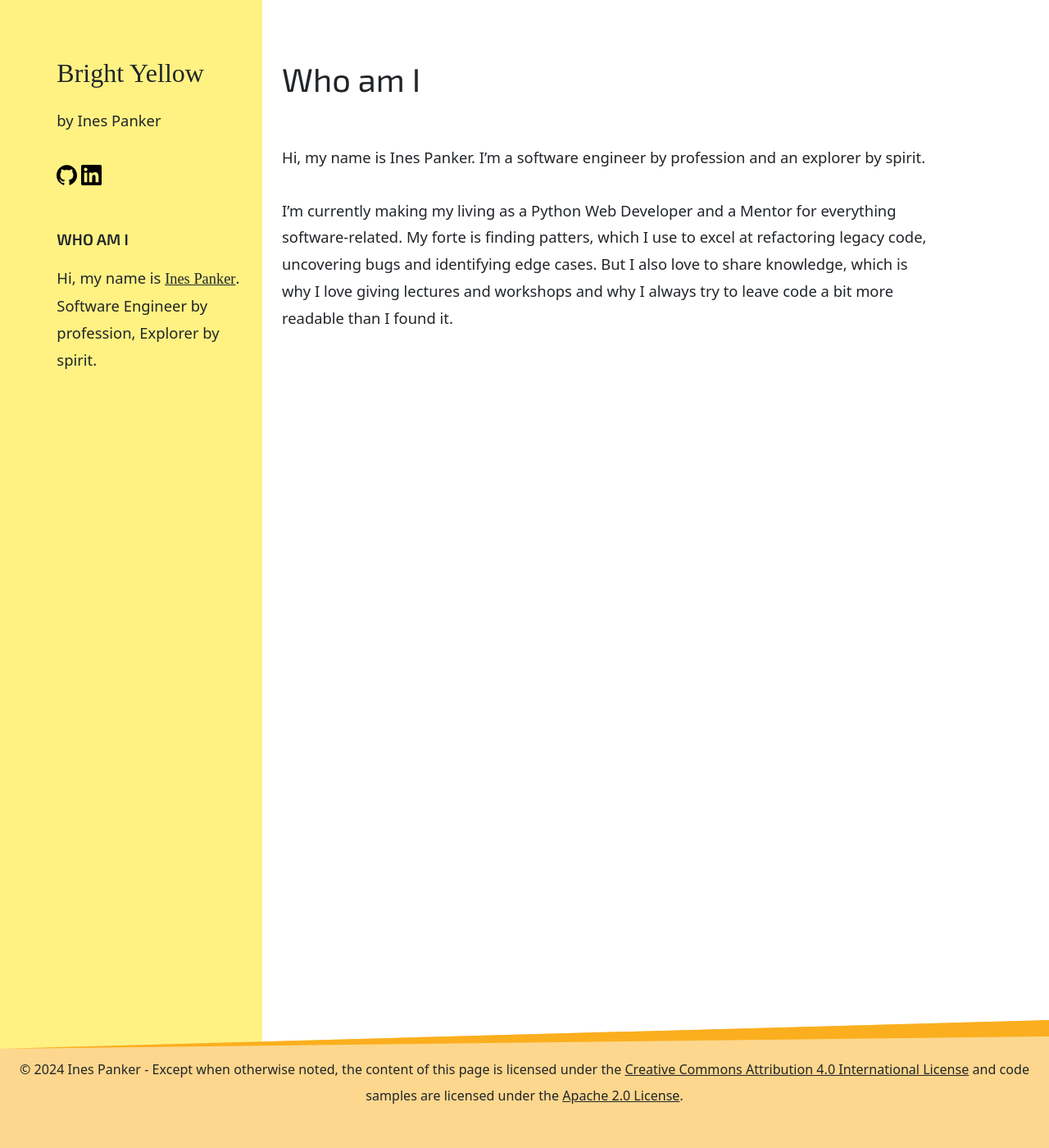
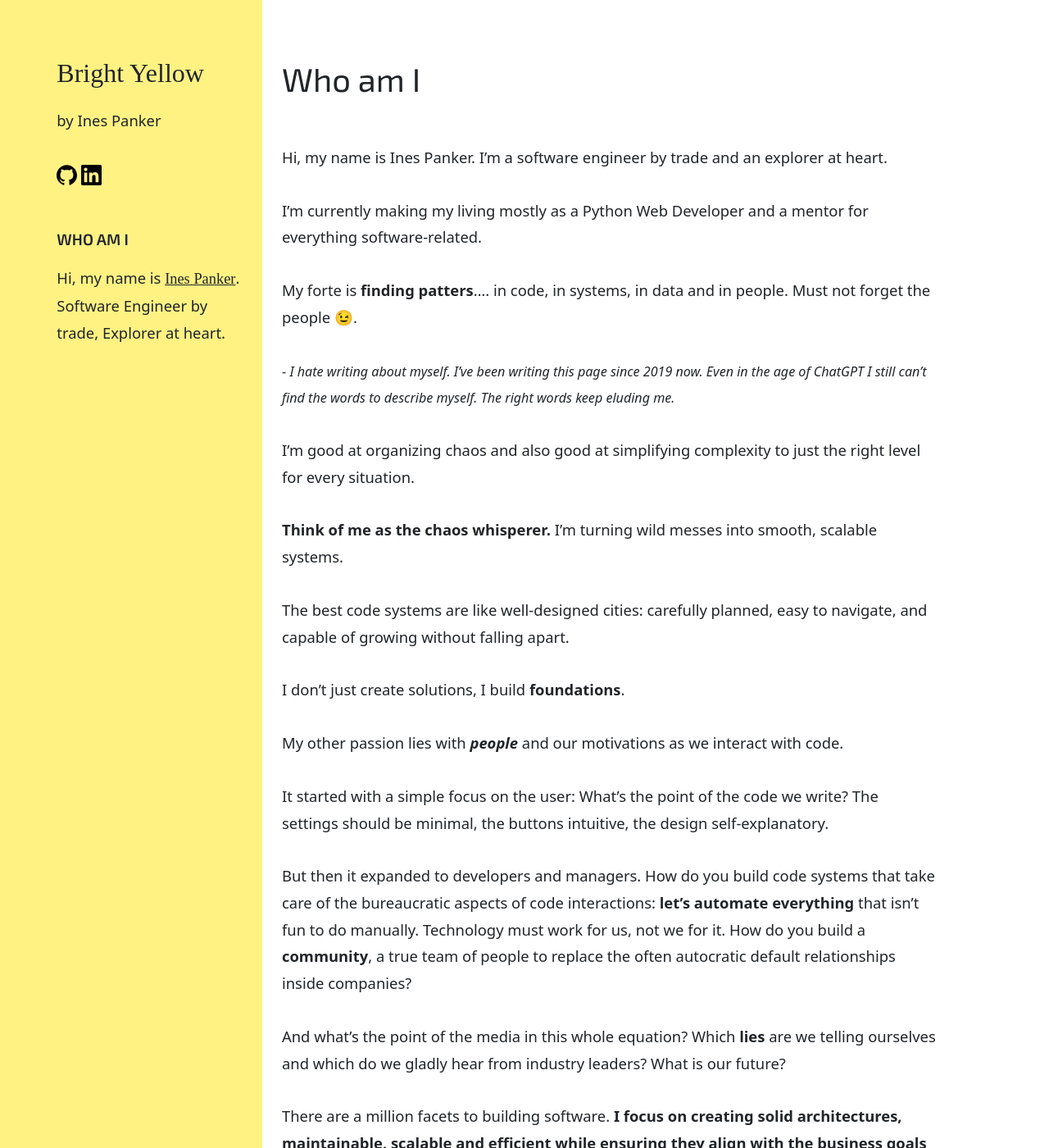
Before and after one commit to inesp/inesp.github.io, a Jekyll site: the page built from about.md, in a window 1280 px wide and 1400 px high. Shown: the whole window at 82% size. Built offline with Jekyll 4.4.1, drawn with Linux system fonts in a browser that asks for light colours; nearby versions of some CDN libraries; some web fonts are replaced; some of the changed text lies outside the part shown.

Commit message:
Improve About me

```diff
--- a/_includes/sidebar.html
+++ b/_includes/sidebar.html
@@ -35,6 +35,6 @@
       </ul>
 
       <h3 class="mt-md-4 mt-lg-5">Who am I</h3>
-      <p class="mb-5">Hi, my name is  <a href="{{ '/about' | relative_link }}" class="my-name">Ines Panker</a>. Software Engineer by profession, Explorer by spirit.</p>
+      <p class="mb-5">Hi, my name is  <a href="{{ '/about' | relative_link }}" class="my-name">Ines Panker</a>. Software Engineer by trade, Explorer at heart.</p>
   </div>
 </div>
--- a/about.md
+++ b/about.md
@@ -4,6 +4,28 @@ title: Who am I
 permalink: /about/
 ---
 
-Hi, my name is Ines Panker. I'm a software engineer by profession and an explorer by spirit.
+Hi, my name is Ines Panker. I'm a software engineer by trade and an explorer at heart.
 
-I'm currently making my living as a Python Web Developer and a Mentor for everything software-related. My forte is finding patters, which I use to excel at refactoring legacy code, uncovering bugs and identifying edge cases. But I also love to share knowledge, which is why I love giving lectures and workshops and why I always try to leave code a bit more readable than I found it.
+I'm currently making my living mostly as a Python Web Developer and a mentor for everything software-related.
+
+My forte is **finding patters**.... in code, in systems, in data and in people. Must not forget the people 😉.
+
+<small>- *I hate writing about myself. I've been writing this page since 2019 now. Even in the age of ChatGPT I still can't find the words to describe myself. The right words keep eluding me.*</small>
+
+I'm good at organizing chaos and also good at simplifying complexity to just the right level for every situation.
+
+**Think of me as the chaos whisperer.** I'm turning wild messes into smooth, scalable systems.
+
+The best code systems are like well-designed cities: carefully planned, easy to navigate, and capable of growing without falling apart.
+
+I don’t just create solutions, I build **foundations**.
+
+My other passion lies with ***people*** and our motivations as we interact with code.
+
+It started with a simple focus on the user: What's the point of the code we write? The settings should be minimal, the buttons intuitive, the design self-explanatory.
+
+But then it expanded to developers and managers. How do you build code systems that take care of the bureaucratic aspects of code interactions: **let's automate everything** that isn't fun to do manually. Technology must work for us, not we for it. How do you build a **community**, a true team of people to replace the often autocratic default relationships inside companies?
+
+And what's the point of the media in this whole equation? Which **lies** are we telling ourselves and which do we gladly hear from industry leaders? What is our future?
+
+There are a million facets to building software. **I focus on creating solid architectures, maintainable, scalable and efficient while ensuring they align with the business goals and prioritize user needs.**
```
